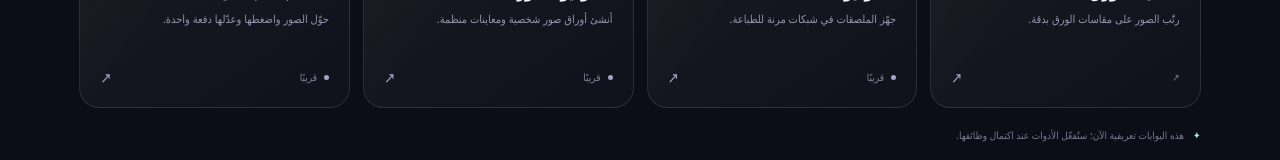
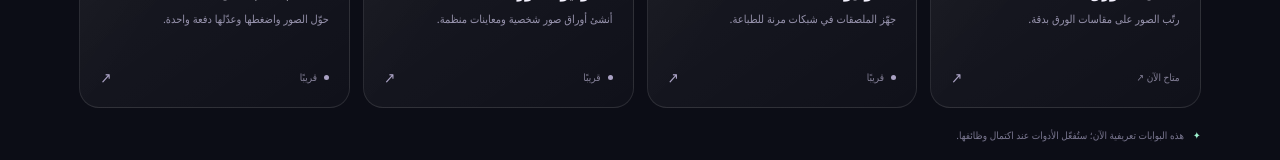
Before and after one commit to majd7772233-a11y/waraqati, a React (Vite) app: page / in a window 1280 px wide. Shown: the part 3131-3291 px from the top of the page. Built offline with nearby package versions, Linux system fonts and the light colour scheme.

Commit message:
Localize paper layout studio availability

```diff
--- a/src/i18n.ts
+++ b/src/i18n.ts
@@ -2,7 +2,7 @@ export type Locale = "ar" | "en";
 export const messages = {
  ar: {
   brand:"ورقتي",eyebrow:"استوديو الصور والطباعة",title:"كل صورة لها مكانها.",subtitle:"رتّب صورك، ابتكر تخطيطك، وجهّز ورقتك للطباعة — كل ذلك في مساحة واحدة.",
-  start:"ابدأ تصميمك",explore:"استكشف الأدوات",tools:"مساحة إبداعك",layout:"تخطيط الورق",stickers:"استوديو الملصقات",photos:"استوديو الصور",batch:"المعالجة الجماعية",comingSoon:"قريبًا",
+  start:"ابدأ تصميمك",explore:"استكشف الأدوات",tools:"مساحة إبداعك",layout:"تخطيط الورق",available:"متاح الآن",stickers:"استوديو الملصقات",photos:"استوديو الصور",batch:"المعالجة الجماعية",comingSoon:"قريبًا",
   localFirst:"خصوصيتك أولًا",localFirstBody:"الهدف أن تبقى صورك على جهازك وتُعالج محليًا قدر الإمكان.",precision:"دقة في كل قياس",precisionBody:"بنية تخطيط موحدة لقياسات الورق والمسافات ومواقع الصور.",responsive:"مصمم لكل شاشة",responsiveBody:"تجربة تراعي الهاتف والحاسوب بدل تصغير واجهة واحدة.",
   footer:"ورقتي — ورقتك، على طريقتك.",language:"English",localWorkspace:"مساحة عمل محلية",heroNote:"من الفكرة إلى الورقة — بطريقتك أنت.",localProcessing:"معالجة محلية",printReady:"مصمم للطباعة",previewDescription:"معاينة توضيحية لورقة مطبوعة تضم ثلاثة مواضع للصور",freeLayout:"تخطيط حر",readyToCreate:"جاهز للإبداع",moments:"لحظاتك",
   workspaceLabel:"02 / مساحة العمل",toolsSubtitle:"أدوات متخصصة، ومساحة واحدة لكل أفكارك.",toolCount:"أدوات",layoutDescription:"رتّب الصور على مقاسات الورق بدقة.",stickersDescription:"جهّز الملصقات في شبكات مرنة للطباعة.",photosDescription:"أنشئ أوراق صور شخصية ومعاينات منظمة.",batchDescription:"حوّل الصور واضغطها وعدّلها دفعة واحدة.",toolsDisclaimer:"هذه البوابات تعريفية الآن؛ ستُفعّل الأدوات عند اكتمال وظائفها.",principlesLabel:"مبادئ ورقتي",footerSignature:"صُنع للإبداع",
@@ -11,7 +11,7 @@ export const messages = {
  },
  en: {
   brand:"Waraqati",eyebrow:"IMAGE & PRINT STUDIO",title:"Every image has its place.",subtitle:"Arrange your photos, shape your layout, and prepare your pages for print — all in one workspace.",
-  start:"Start creating",explore:"Explore tools",tools:"Your creative workspace",layout:"Paper Layout",stickers:"Sticker Studio",photos:"Photo Studio",batch:"Batch Lab",comingSoon:"Coming soon",
+  start:"Start creating",explore:"Explore tools",tools:"Your creative workspace",layout:"Paper Layout",available:"Available now",stickers:"Sticker Studio",photos:"Photo Studio",batch:"Batch Lab",comingSoon:"Coming soon",
   localFirst:"Privacy comes first",localFirstBody:"The goal is to keep your images on your device and process them locally whenever possible.",precision:"Precision in every measure",precisionBody:"A shared layout foundation for paper sizes, spacing, and image placement.",responsive:"Made for every screen",responsiveBody:"Purposeful experiences for phones and desktops, not one shrunken interface.",
   footer:"Waraqati — Arrange. Create. Print.",language:"العربية",localWorkspace:"Local workspace",heroNote:"From your idea to the printed page — your way.",localProcessing:"Local processing",printReady:"Made for print",previewDescription:"Illustrative preview of a printed page with three image placements",freeLayout:"FREE LAYOUT",readyToCreate:"READY TO CREATE",moments:"YOUR MOMENTS",
   workspaceLabel:"02 / WORKSPACE",toolsSubtitle:"Purpose-built tools, one home for every idea.",toolCount:"TOOLS",layoutDescription:"Arrange images precisely on paper sizes.",stickersDescription:"Prepare sticker grids ready for printing.",photosDescription:"Create organized photo sheets and portraits.",batchDescription:"Convert, compress, and edit images in batches.",toolsDisclaimer:"These tool gateways are introductory for now; tools will activate as their features are implemented.",principlesLabel:"Waraqati principles",footerSignature:"MADE TO CREATE",
```
